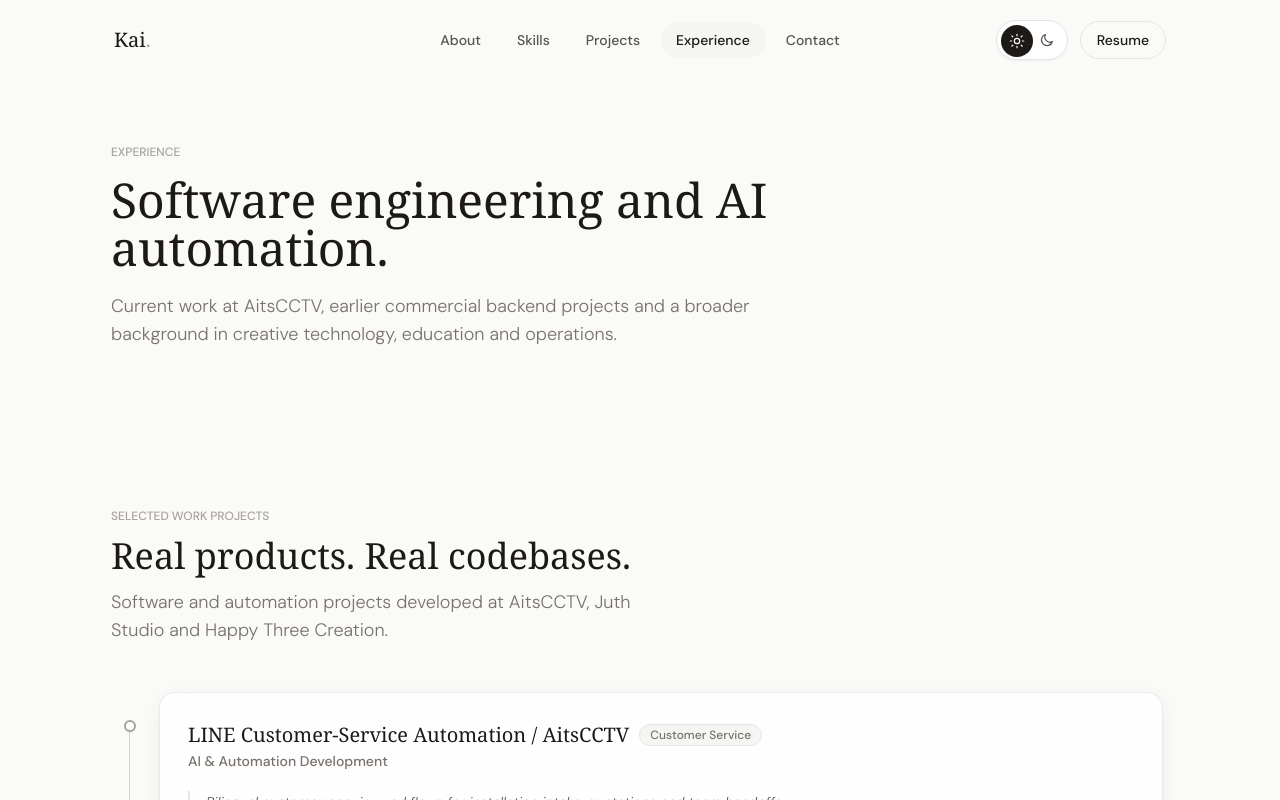
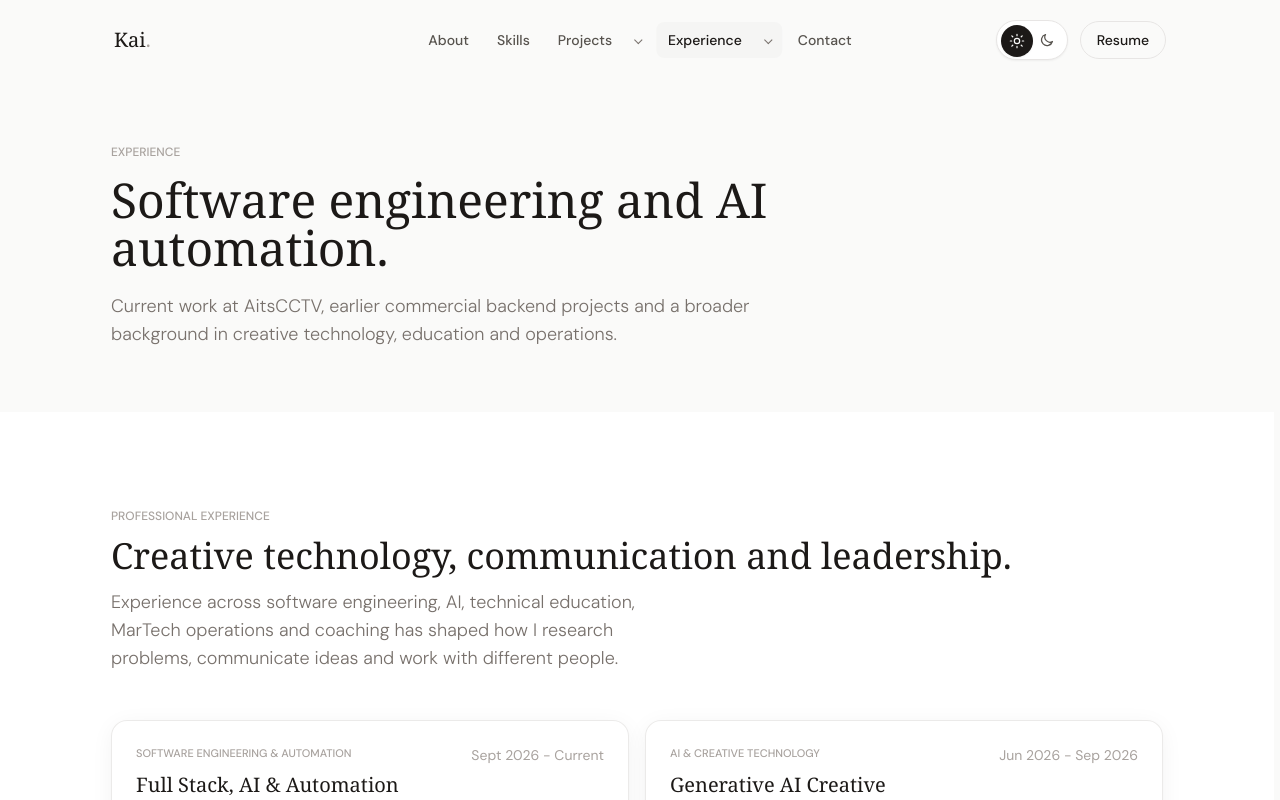
Before and after one commit to pshkai/portfolio, a Next.js app: page /portfolio/experience in a window 1280 px wide. Shown: the top 800 px of the page. Built offline with nearby package versions, Linux system fonts and the light colour scheme; a web font is replaced by a local one.

Commit message:
Organize experience sections and add navigation dropdowns

```diff
--- a/src/app/experience/page.tsx
+++ b/src/app/experience/page.tsx
@@ -23,10 +23,10 @@ export default function ExperiencePage() {
           title="Software engineering and AI automation."
           subtitle="Current work at AitsCCTV, earlier commercial backend projects and a broader background in creative technology, education and operations."
         />
+        <AdditionalExperience />
         <ProfessionalExperience />
-        <AdditionalExperience />
+        <CommunityExperience />
         <Education />
-        <CommunityExperience />
       </main>
       <Footer />
     </>
--- a/src/app/globals.css
+++ b/src/app/globals.css
@@ -31,6 +31,7 @@
 
 html {
   scroll-behavior: smooth;
+  scroll-padding-top: 88px;
   -webkit-font-smoothing: antialiased;
   -moz-osx-font-smoothing: grayscale;
 }
--- a/src/components/Navbar.tsx
+++ b/src/components/Navbar.tsx
@@ -1,6 +1,6 @@
 "use client";
 
-import { useEffect, useState } from "react";
+import { useEffect, useId, useRef, useState } from "react";
 import { motion, AnimatePresence } from "framer-motion";
 import Link from "next/link";
 import { usePathname } from "next/navigation";
@@ -8,13 +8,96 @@ import { cn } from "@/lib/utils";
 import { contactInfo } from "@/data/contact";
 import { ThemeToggle } from "@/components/ThemeToggle";
 
-const navLinks = [
+type NavigationLink = {
+  label: string;
+  href: string;
+  children?: { label: string; href: string }[];
+};
+
+const navLinks: NavigationLink[] = [
   { label: "About", href: "/#about" },
   { label: "Skills", href: "/#skills" },
-  { label: "Projects", href: "/projects" },
-  { label: "Experience", href: "/experience" },
+  { label: "Projects", href: "/projects", children: [
+    { label: "Personal Projects", href: "/projects/#projects" },
+    { label: "Work Projects", href: "/experience/#experience" },
+  ] },
+  { label: "Experience", href: "/experience", children: [
+    { label: "Professional Experience", href: "/experience/#broader-experience" },
+    { label: "Volunteering & Community", href: "/experience/#community-experience" },
+    { label: "Education", href: "/experience/#education" },
+  ] },
   { label: "Contact", href: "/#contact" },
 ];
+
+function NavigationItem({ link, active, mobile = false, onNavigate }: {
+  link: NavigationLink;
+  active: boolean;
+  mobile?: boolean;
+  onNavigate?: () => void;
+}) {
+  const [open, setOpen] = useState(false);
+  const root = useRef<HTMLDivElement>(null);
+  const toggle = useRef<HTMLButtonElement>(null);
+  const submenuId = useId();
+
+  useEffect(() => {
+    if (!open) return;
+    const dismissOutside = (event: PointerEvent) => {
+      if (!root.current?.contains(event.target as Node)) setOpen(false);
+    };
+    const dismissEscape = (event: KeyboardEvent) => {
+      if (event.key === "Escape") {
+        setOpen(false);
+        toggle.current?.focus();
+      }
+    };
+    document.addEventListener("pointerdown", dismissOutside);
+    document.addEventListener("keydown", dismissEscape);
+    return () => {
+      document.removeEventListener("pointerdown", dismissOutside);
+      document.removeEventListener("keydown", dismissEscape);
+    };
+  }, [open]);
+
+  const navigate = () => {
+    setOpen(false);
+    onNavigate?.();
+  };
+
+  return (
+    <div ref={root} className="relative" onBlur={(event) => {
+      if (!event.currentTarget.contains(event.relatedTarget as Node)) setOpen(false);
+    }}>
+      <div className={cn("flex items-center rounded-lg", active && "bg-stone-100 dark:bg-stone-800")}>
+        <Link href={link.href} onClick={navigate} className={cn(
+          "text-sm font-medium text-stone-600 hover:text-stone-900 hover:bg-stone-100 rounded-lg transition-colors dark:text-stone-300 dark:hover:text-stone-50 dark:hover:bg-stone-800",
+          mobile ? "flex-1 px-4 py-3" : "px-3 py-2",
+          active && "text-stone-900 dark:text-stone-50"
+        )}>{link.label}</Link>
+        {link.children && (
+          <button ref={toggle} type="button" aria-label={`Toggle ${link.label} submenu`} title={`${link.label} sections`} aria-expanded={open} aria-controls={submenuId}
+            onClick={() => setOpen(value => !value)}
+            className={cn("flex shrink-0 items-center justify-center rounded-lg text-stone-500 hover:bg-stone-100 focus-visible:outline focus-visible:outline-2 focus-visible:outline-stone-500 dark:text-stone-300 dark:hover:bg-stone-800", mobile ? "h-11 w-11" : "h-9 w-7")}>
+            <span aria-hidden className={cn("h-1.5 w-1.5 border-b border-r border-current transition-transform", open ? "rotate-[225deg]" : "rotate-45")} />
+          </button>
+        )}
+      </div>
+      {link.children && open && (
+        <div id={submenuId} className={cn(
+          "flex flex-col gap-1 rounded-lg border border-stone-200 bg-white p-2 dark:border-stone-700 dark:bg-stone-950",
+          mobile ? "ml-4 mt-1" : "absolute left-0 top-full mt-2 w-64 shadow-lg"
+        )}>
+          {link.children.map(child => (
+            <Link key={child.href} href={child.href} onClick={navigate}
+              className="rounded-md px-3 py-2.5 text-sm text-stone-600 hover:bg-stone-100 hover:text-stone-900 focus-visible:outline focus-visible:outline-2 focus-visible:outline-stone-500 dark:text-stone-300 dark:hover:bg-stone-800 dark:hover:text-stone-50">
+              {child.label}
+            </Link>
+          ))}
+        </div>
+      )}
+    </div>
+  );
+}
 
 export function Navbar() {
   const pathname = usePathname();
@@ -60,17 +143,7 @@ export function Navbar() {
 
           <nav className="absolute left-1/2 hidden -translate-x-1/2 items-center gap-1 lg:flex">
             {navLinks.map((link) => (
-              <Link
-                key={link.href}
-                href={link.href}
-                className={cn(
-                  "px-4 py-2 text-sm text-stone-600 hover:text-stone-900 hover:bg-stone-100 rounded-full transition-all duration-150 font-medium dark:text-stone-300 dark:hover:text-stone-50 dark:hover:bg-stone-800",
-                  isActive(link.href) &&
-                    "bg-stone-100 text-stone-900 dark:bg-stone-800 dark:text-stone-50"
-                )}
-              >
-                {link.label}
-              </Link>
+              <NavigationItem key={link.href} link={link} active={isActive(link.href)} />
             ))}
           </nav>
 
@@ -118,22 +191,11 @@ export function Navbar() {
             animate={{ opacity: 1, y: 0 }}
             exit={{ opacity: 0, y: -8 }}
             transition={{ duration: 0.22, ease: "easeOut" }}
-            className="fixed top-[64px] left-4 right-4 z-40 glass-card p-4 lg:hidden"
+            className="fixed top-[72px] left-4 right-4 z-40 glass-card max-h-[calc(100dvh-88px)] overflow-y-auto p-4 lg:hidden"
           >
             <nav id="mobile-navigation" className="flex flex-col gap-1">
               {navLinks.map((link) => (
-                <Link
-                  key={link.href}
-                  href={link.href}
-                  onClick={() => setMobileOpen(false)}
-                  className={cn(
-                    "px-4 py-3 text-sm font-medium text-stone-700 hover:text-stone-900 hover:bg-stone-100 rounded-xl transition-all duration-150 dark:text-stone-300 dark:hover:text-stone-50 dark:hover:bg-stone-800",
-                    isActive(link.href) &&
-                      "bg-stone-100 text-stone-900 dark:bg-stone-800 dark:text-stone-50"
-                  )}
-                >
-                  {link.label}
-                </Link>
+                <NavigationItem key={link.href} link={link} active={isActive(link.href)} mobile onNavigate={() => setMobileOpen(false)} />
               ))}
               <div className="border-t border-stone-100 mt-2 pt-3 dark:border-stone-800">
                 <div className="mb-3 flex justify-center">
--- a/src/components/sections/AdditionalExperience.tsx
+++ b/src/components/sections/AdditionalExperience.tsx
@@ -10,7 +10,7 @@ export function AdditionalExperience() {
     <section id="broader-experience" className="bg-white py-24 dark:bg-stone-950">
       <div className="section-container">
         <SectionHeading
-          label="Broader Experience"
+          label="Professional Experience"
           title="Creative technology, communication and leadership."
           subtitle="Experience across software engineering, AI, technical education, MarTech operations and coaching has shaped how I research problems, communicate ideas and work with different people."
         />
--- a/src/components/sections/CommunityExperience.tsx
+++ b/src/components/sections/CommunityExperience.tsx
@@ -9,10 +9,10 @@ import { SectionHeading } from "@/components/ui/SectionHeading";
 
 export function CommunityExperience() {
   return (
-    <section className="bg-stone-50 py-24 dark:bg-stone-900">
+    <section id="community-experience" className="bg-stone-50 py-24 dark:bg-stone-900">
       <div className="section-container">
         <SectionHeading
-          label="Community, Hackathons & Initiatives"
+          label="Volunteering & Community"
           title="Founder work, technical community, and leadership in motion."
           subtitle="Selected experiences from startup stages, developer communities, student leadership, and sustainability-focused challenges."
         />
```
